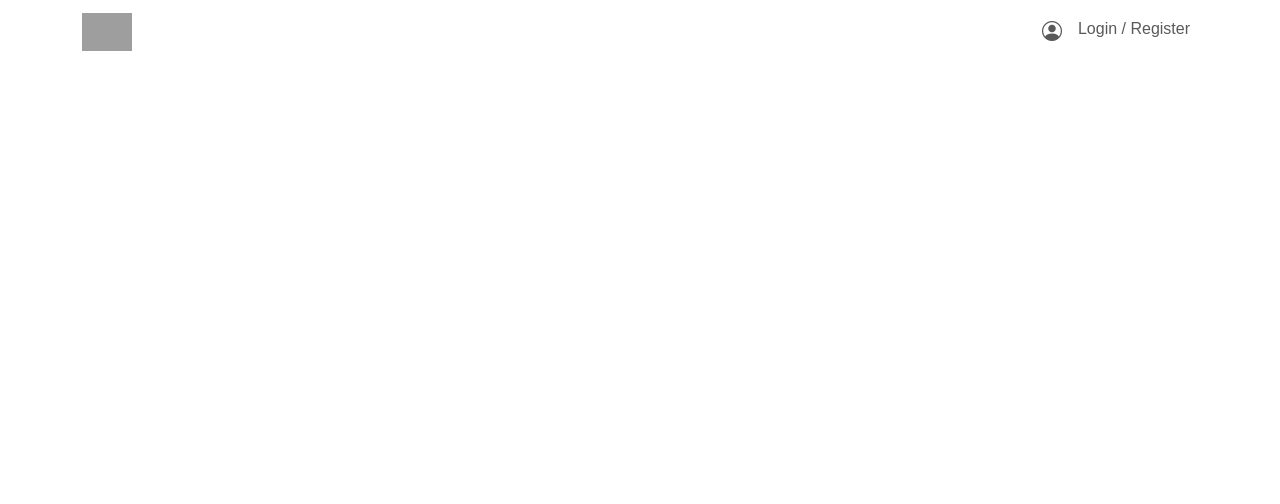
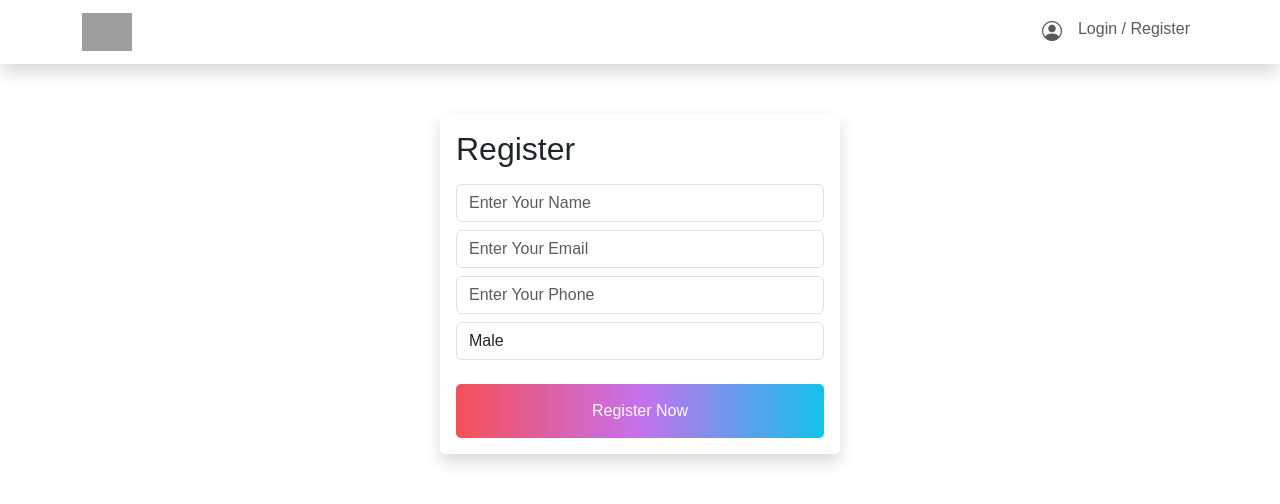
Before and after one commit to shourab-dev/frontend-repo-portcity, a plain HTML site: page register.html in a window 1280 px wide. Drawn offline with nearby package versions, Linux system fonts and the light colour scheme; grey boxes are pictures that could not be loaded.

Commit message:
register

```diff
--- a/css/style.css
+++ b/css/style.css
@@ -76,4 +76,18 @@ body {
   text-align: center;
   padding: 15px 0;
   border-radius: 5px;
+  border: none;
+  outline: none;
 }
+
+
+
+#register{
+  margin: 50px 0 ;
+}
+
+.registerCard{
+  width: 100%;
+  max-width: 400px;
+  margin: auto;
+}
--- a/register.html
+++ b/register.html
@@ -12,7 +12,7 @@
 <body>
 
     <header>
-        <nav class="navbar navbar-expand-lg">
+        <nav class="navbar navbar-expand-lg shadow">
             <div class="container">
                 <a class="navbar-brand" href="#">
                     <img src="https://upload.wikimedia.org/wikipedia/commons/8/81/Port_City_International_University_Logo.png"
@@ -42,11 +42,19 @@
 
         <main>
             <section id="register">
+                <div class="registerCard shadow p-3 rounded">
+                    <h2 class="mb-3">Register</h2>
                 <form action="" method="post">
-                    <div class="container">
-
-                    </div>
-                </form>
+                        <input type="text" class="my-2 form-control" placeholder="Enter Your Name">
+                        <input type="text" class="my-2 form-control" placeholder="Enter Your Email">
+                        <input type="text" class="my-2 form-control" placeholder="Enter Your Phone">
+                        <select name="gender" class="form-control">
+                            <option value="male">Male</option>
+                            <option value="male">Female</option>
+                        </select>
+                        <button class="myBtn mt-4">Register Now</button>
+                    </form>
+                </div>
             </section>
         </main>
 
```
Also changed, not shown: index.html (+1 -1 lines).
